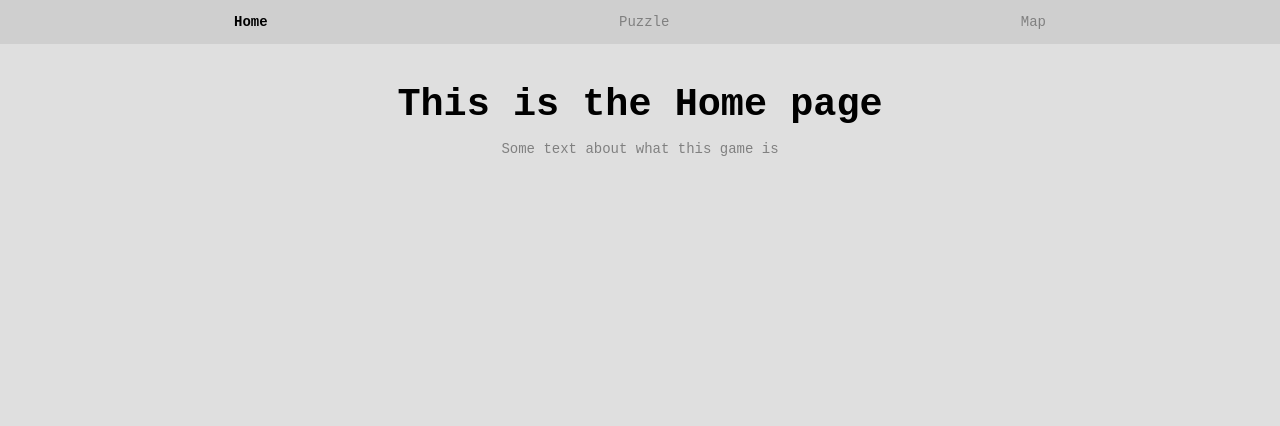
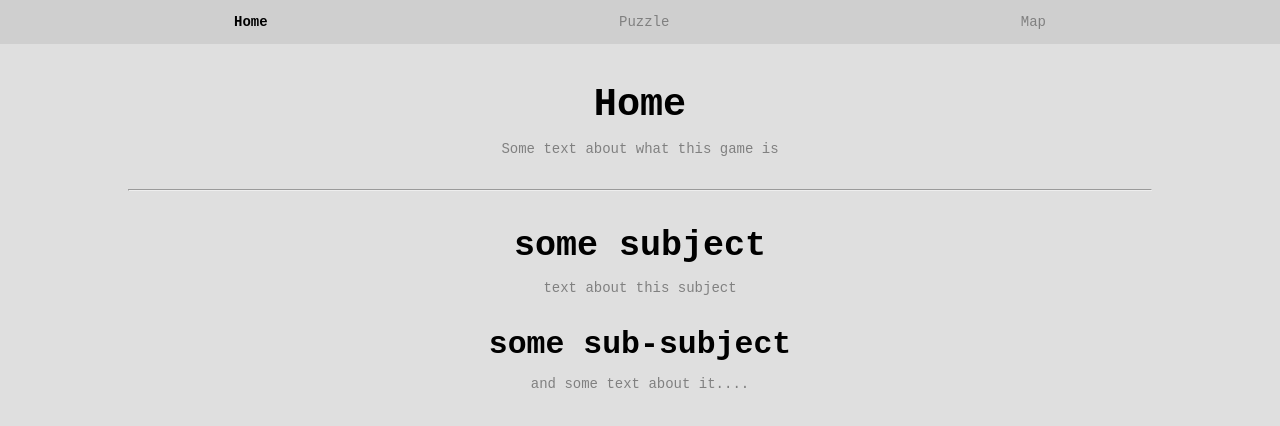
Before and after one commit to school-Tygo-van-den-Hurk/TUe-DZC30-Game-Design-III-2023-2024, a React (Vite) app in the folder client/: page / in a window 1280 px wide. Shown: the top 426 px of the page. Built offline with nearby package versions, Linux system fonts and the light colour scheme.

Commit message:
worked on the home page.

```diff
--- a/client/src/pages/home/Home.tsx
+++ b/client/src/pages/home/Home.tsx
@@ -1,10 +1,18 @@
+// TODO : @Leo add some text to the home page saying what this is, and how to play, etc etc the more the better.
+import "./home.css"
+
 function Home() {
     return (
         <>
-            <h1> This is the Home page </h1>
+            <h1> Home </h1>
             <p>
                 Some text about what this game is
             </p>
+            <br /><br /><hr />
+            <h2> some subject </h2>
+            <p> text about this subject </p>
+            <h3> some sub-subject </h3>
+            <p> and some text about it.... </p>
         </>
     );
 }
```
Also changed, not shown: client/src/pages/home/home.css (added), client/src/pages/home/home.scss (added).
